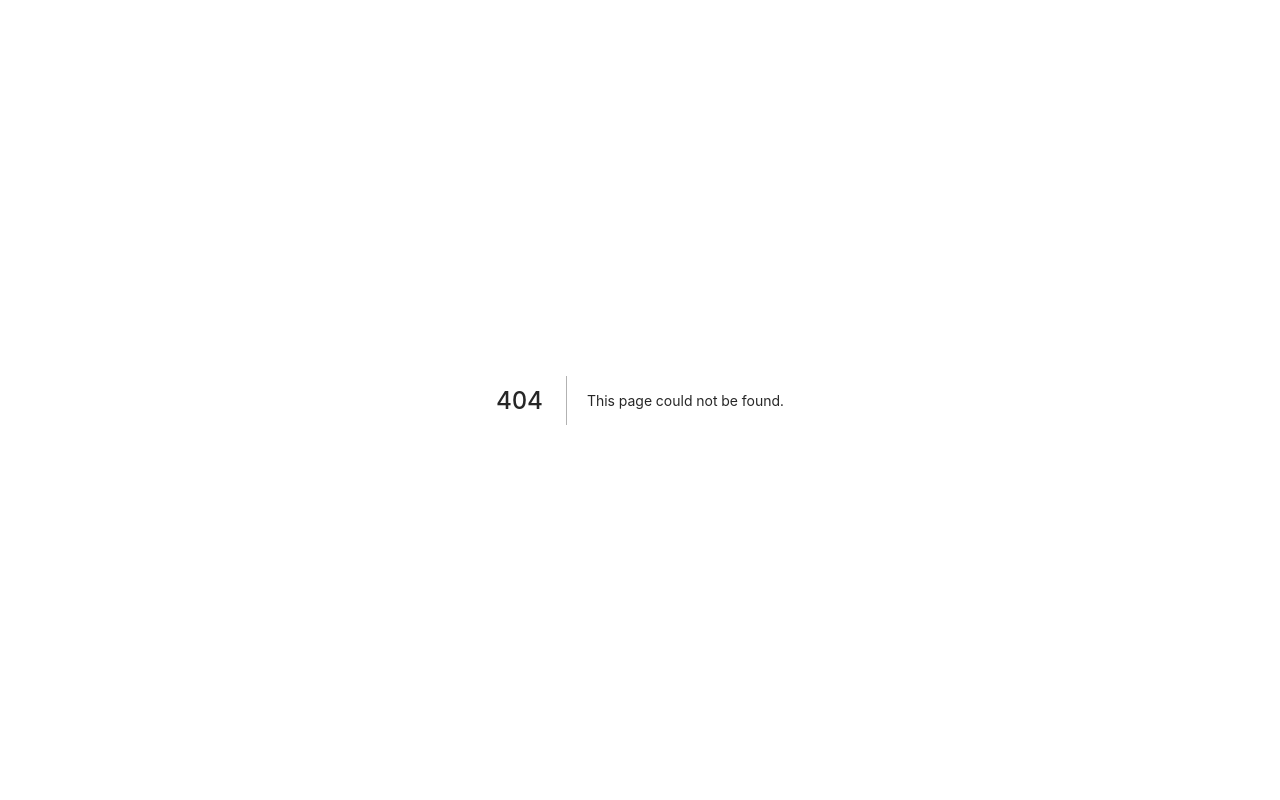
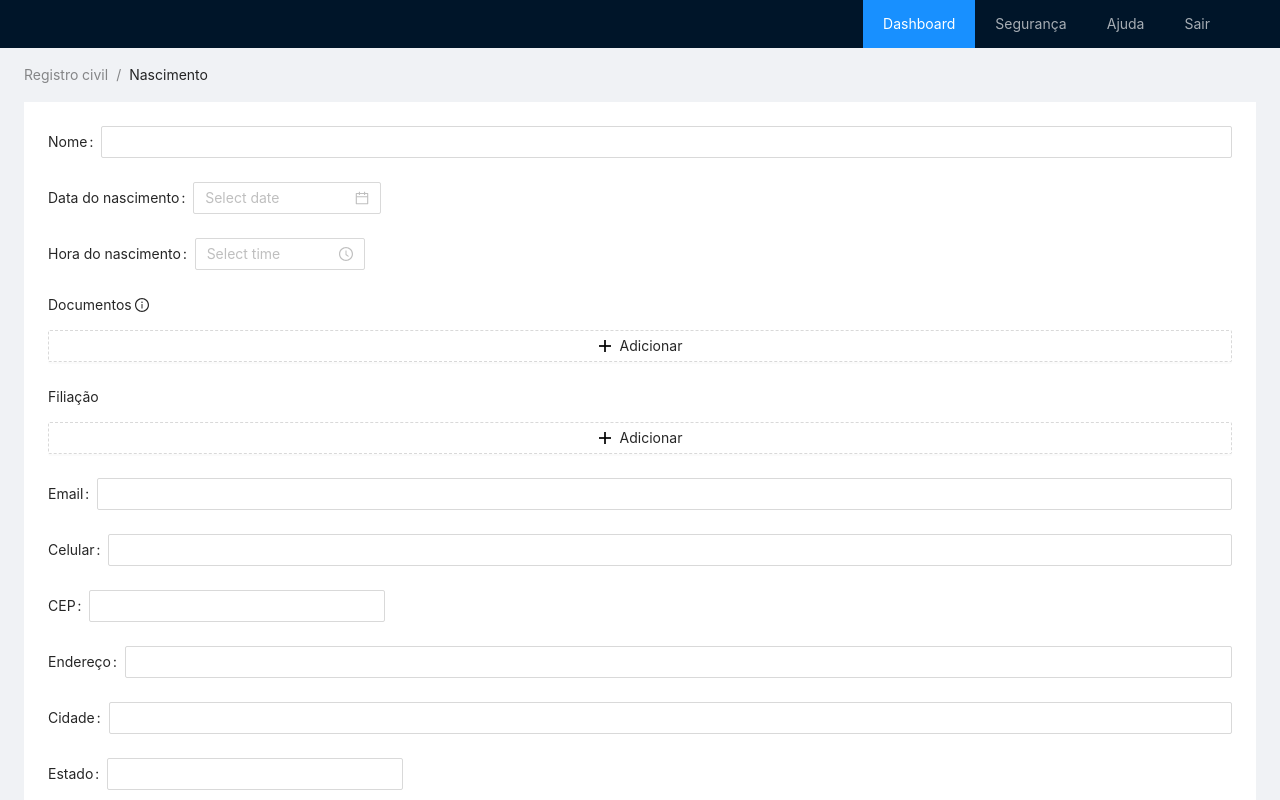
Before and after one commit to jonasexplore/polaris, a Next.js app: page /registrocivil/nascimento in a window 1280 px wide. Before the commit this address had no page. Shown: the top 800 px of the page. Built offline with nearby package versions, Linux system fonts and the light colour scheme.

Commit message:
feat(pages): add birth pages

```diff
--- /dev/null
+++ b/src/pages/registrocivil/nascimento.tsx
@@ -0,0 +1,9 @@
+import { NascimentoLayout } from "../../components/layouts/nascimento/nascimento";
+
+const Nascimento = () => {
+  return (
+    <NascimentoLayout />
+  );
+}
+
+export default Nascimento;
```
